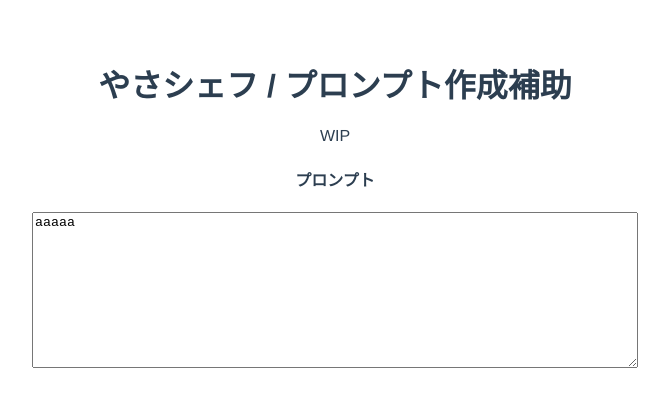
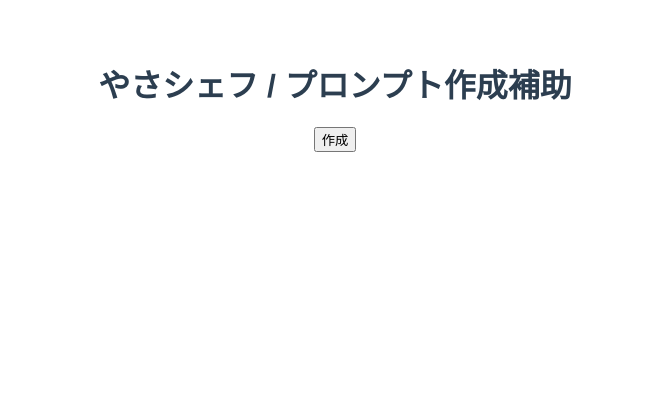
Before and after one commit to marunaka-food-corp/yasa-chef-prompt, a Vue app: page / in a window 1280 px wide. Shown: the top 406 px of the page, without its empty margins (305-974 px from the left). Built offline with nearby package versions, Linux system fonts and the light colour scheme.

Commit message:
Update App.vue

```diff
--- a/src/App.vue
+++ b/src/App.vue
@@ -1,10 +1,14 @@
 <template>
   <div>
     <h1>やさシェフ / プロンプト作成補助</h1>
-    <p>WIP</p>
+    <form @submit.prevent="generate">
+      <button type="submit">作成</button>
+    </form>
     <div v-if="generatedPrompt">
       <h4>プロンプト</h4>
       <textarea v-model="generatedPrompt" readonly></textarea>
+      <br />
+      <button @click="clear">クリア</button>
     </div>
   </div>
 </template>
@@ -17,7 +21,7 @@ export default {
       item: {
         ingredients: '',
       },
-      generatedPrompt: 'aaaaa'
+      generatedPrompt: ''
     }
   },
   methods: {
```
